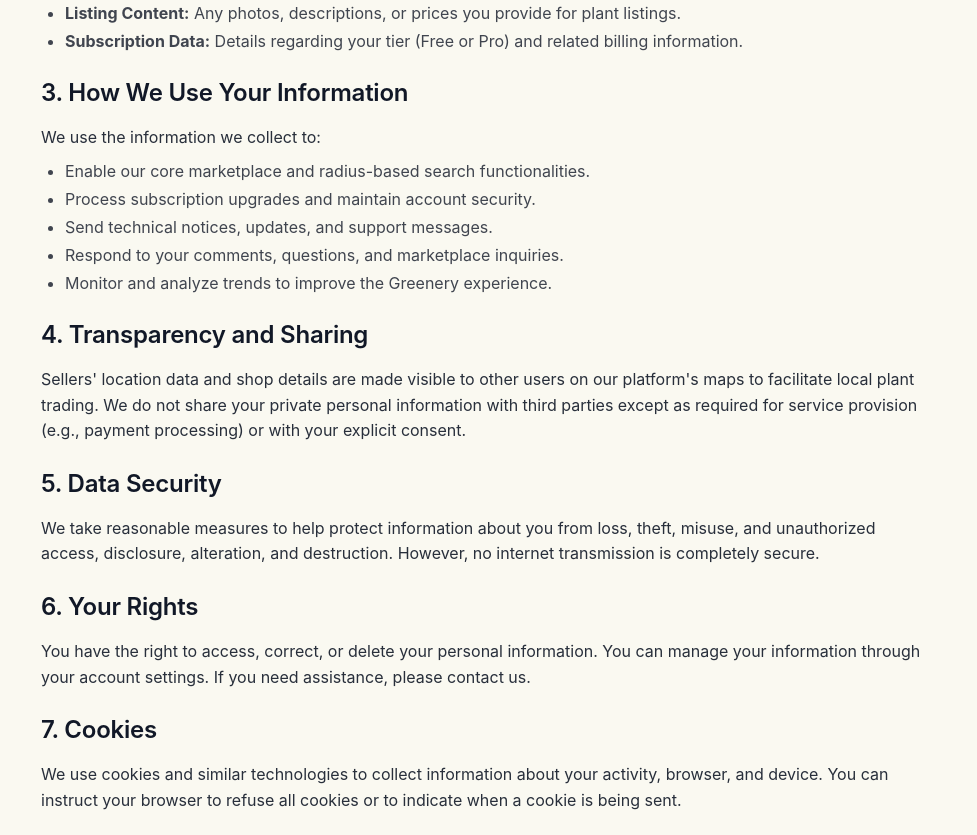
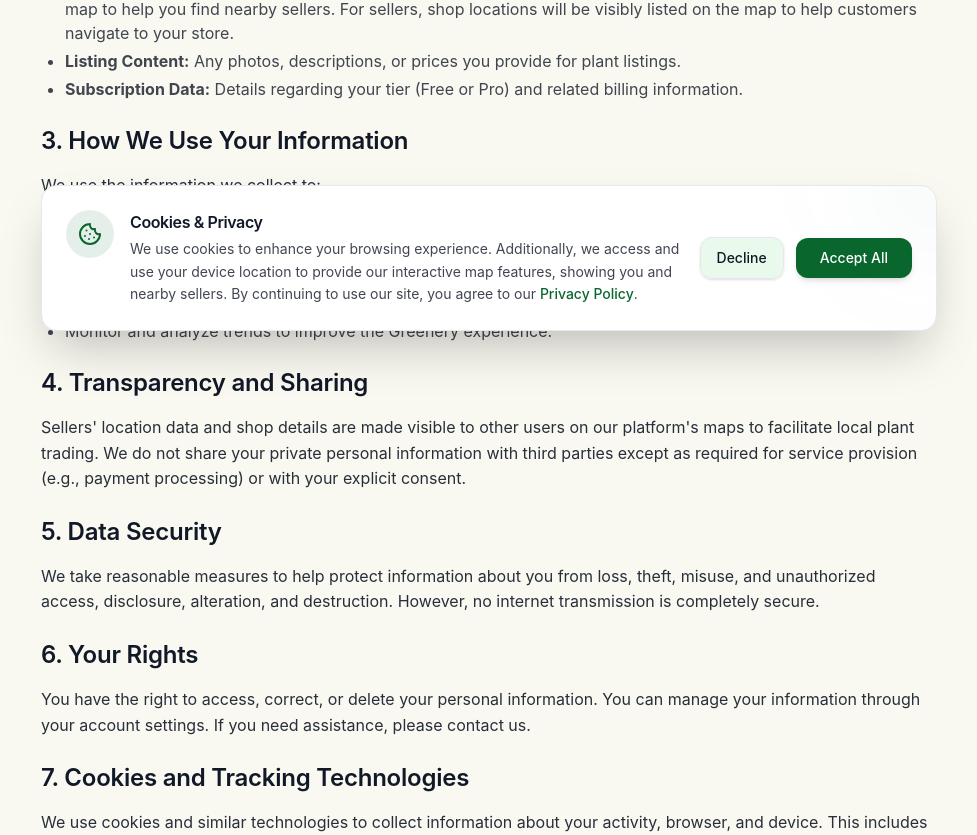
Before and after one commit to nashriq420/greenery, a Next.js app in the folder frontend/: page /privacy in a window 1280 px wide. Shown: the part 445-1280 px from the top of the page, without its empty margins (151-1128 px from the left). Built offline with nearby package versions, Linux system fonts and the light colour scheme.

Commit message:
add Cookie

```diff
--- a/frontend/src/app/layout.tsx
+++ b/frontend/src/app/layout.tsx
@@ -1,6 +1,7 @@
 import type { Metadata } from "next";
 import { ThemeProvider } from "@/components/ThemeProvider";
 import ToastProvider from "@/components/ToastProvider";
+import CookieConsent from "@/components/CookieConsent";
 import "./globals.css";
 
 export const metadata: Metadata = {
@@ -24,6 +25,7 @@ export default function RootLayout({
         >
           <ToastProvider />
           {children}
+          <CookieConsent />
         </ThemeProvider>
       </body>
     </html>
--- a/frontend/src/app/privacy/page.tsx
+++ b/frontend/src/app/privacy/page.tsx
@@ -22,7 +22,11 @@ export default function PrivacyPage() {
                         </p>
                         <ul className="list-disc pl-6 mt-2 space-y-1">
                             <li><strong>Account Information:</strong> Name, email address, password, and chosen role (Customer or Seller).</li>
-                            <li><strong>Location Data:</strong> To support our geo-mapping features, we collect location information to show you nearby sellers or to list your shop on our interactive maps.</li>
+                            <li>
+                                <strong>Location Data & Maps:</strong> When you use our interactive marketplace map, our site will prompt for your device's geographical location.
+                                By granting access, your real-time location may be used and temporarily displayed on the map to help you find nearby sellers.
+                                For sellers, shop locations will be visibly listed on the map to help customers navigate to your store.
+                            </li>
                             <li><strong>Listing Content:</strong> Any photos, descriptions, or prices you provide for plant listings.</li>
                             <li><strong>Subscription Data:</strong> Details regarding your tier (Free or Pro) and related billing information.</li>
                         </ul>
@@ -66,10 +70,10 @@ export default function PrivacyPage() {
                     </section>
 
                     <section>
-                        <h2 className="text-2xl font-semibold mb-4 text-foreground">7. Cookies</h2>
+                        <h2 className="text-2xl font-semibold mb-4 text-foreground">7. Cookies and Tracking Technologies</h2>
                         <p>
-                            We use cookies and similar technologies to collect information about your activity, browser, and device.
-                            You can instruct your browser to refuse all cookies or to indicate when a cookie is being sent.
+                            We use cookies and similar technologies to collect information about your activity, browser, and device. This includes storing your preferences, such as your acknowledgement of our cookie and location policies via the consent banner.
+                            You can instruct your browser to refuse all cookies or to indicate when a cookie is being sent, but this may affect some interactive functionality, such as our location maps.
                         </p>
                     </section>
 
--- /dev/null
+++ b/frontend/src/components/CookieConsent.tsx
@@ -0,0 +1,67 @@
+"use client";
+
+import { useState, useEffect } from "react";
+import { X, Cookie } from "lucide-react";
+import Link from "next/link";
+
+export default function CookieConsent() {
+  const [showConsent, setShowConsent] = useState(false);
+
+  useEffect(() => {
+    const consent = localStorage.getItem("cookie_consent");
+    if (!consent) {
+      setShowConsent(true);
+    }
+  }, []);
+
+  const acceptCookies = () => {
+    localStorage.setItem("cookie_consent", "true");
+    setShowConsent(false);
+  };
+
+  const declineCookies = () => {
+    localStorage.setItem("cookie_consent", "declined");
+    setShowConsent(false);
+  };
+
+  if (!showConsent) return null;
+
+  return (
+    <div className="fixed bottom-0 left-0 right-0 z-50 p-4 sm:p-6 pb-safe animate-in slide-in-from-bottom-full duration-500">
+      <div className="max-w-4xl mx-auto bg-card border border-border shadow-2xl rounded-xl p-4 sm:p-6 flex flex-col sm:flex-row items-start sm:items-center justify-between gap-4 relative overflow-hidden">
+        {/* Decorative background element */}
+        <div className="absolute top-0 right-0 w-32 h-32 bg-primary/5 rounded-full blur-3xl -mr-16 -mt-16 pointer-events-none"></div>
+
+        <div className="flex items-start gap-4 flex-1 relative z-10 text-left">
+          <div className="bg-primary/10 p-3 rounded-full hidden sm:flex shrink-0">
+            <Cookie className="h-6 w-6 text-primary" />
+          </div>
+          <div>
+            <div className="flex items-center gap-2 mb-1">
+              <Cookie className="h-4 w-4 text-primary sm:hidden" />
+              <h3 className="font-semibold text-card-foreground text-lg sm:text-base">Cookies & Privacy</h3>
+            </div>
+            <p className="text-sm text-card-foreground/80 leading-relaxed">
+              We use cookies to enhance your browsing experience. Additionally, we access and use your device location to provide our interactive map features, showing you and nearby sellers.
+              By continuing to use our site, you agree to our <Link href="/privacy" className="text-primary hover:underline font-medium">Privacy Policy</Link>.
+            </p>
+          </div>
+        </div>
+        <div className="flex items-center gap-3 w-full sm:w-auto relative z-10 pt-2 sm:pt-0">
+          <button
+            onClick={declineCookies}
+            className="flex-1 sm:flex-none px-4 py-2.5 text-sm font-medium text-foreground bg-secondary/50 hover:bg-secondary/80 rounded-lg transition-colors border border-border shadow-sm"
+          >
+            Decline
+          </button>
+          <button
+            onClick={acceptCookies}
+            className="flex-1 sm:flex-none px-6 py-2.5 text-sm font-medium text-primary-foreground bg-primary hover:bg-primary/90 rounded-lg transition-colors shadow-md hover:shadow-lg"
+          >
+            Accept All
+          </button>
+        </div>
+      </div>
+    </div>
+  );
+}
```
